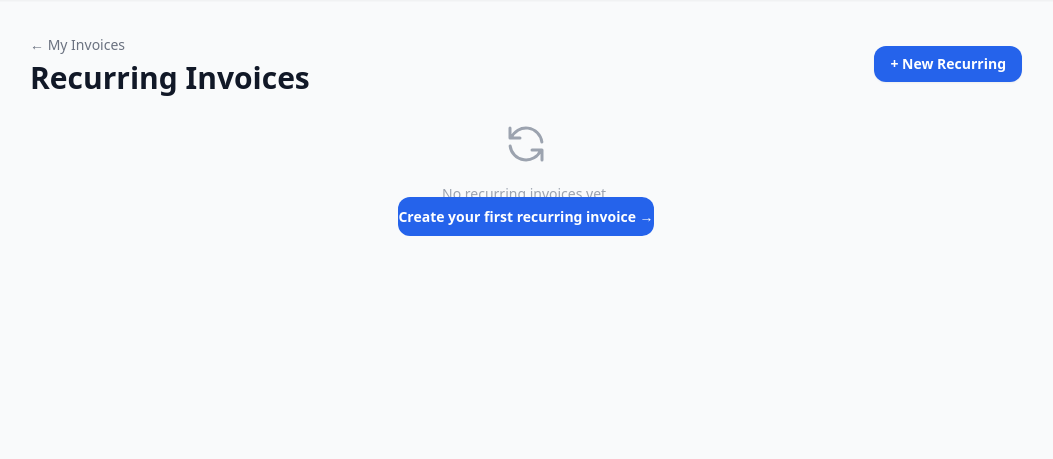
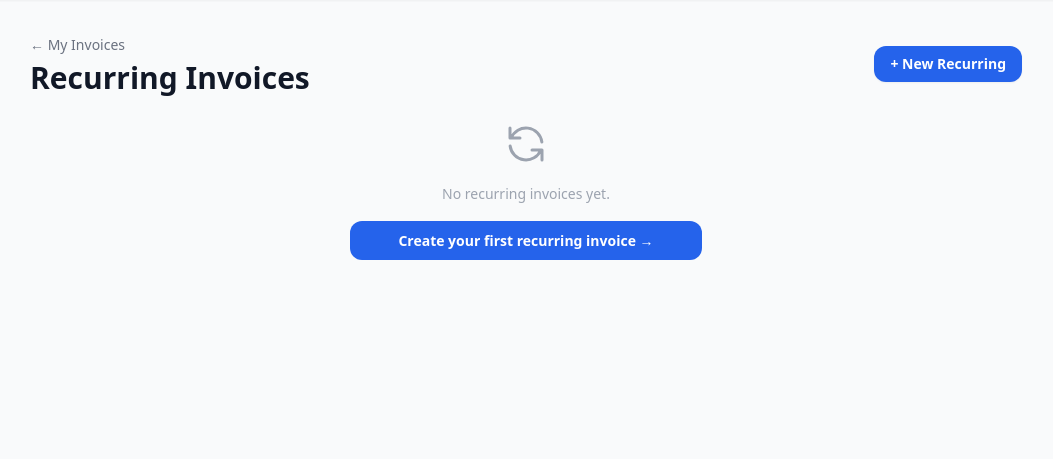
Before and after one commit to hollowc2/PDFBillr, a Flask app: template templates/dashboard/recurring_list.html in a window 1280 px wide. Shown: the part 61-520 px from the top of the page, without its empty margins (114-1167 px from the left). Run offline with Flask 3, Linux system fonts and the light colour scheme; the template is opened without the code that fills it, so the values that code supplies are empty.

Commit message:
Fix spacing and button padding on recurring invoices page
Co-Authored-By: Claude Sonnet 4.6 <noreply@anthropic.com>

```diff
--- a/templates/dashboard/recurring_form.html
+++ b/templates/dashboard/recurring_form.html
@@ -169,7 +169,7 @@
     </div>
   </div>
 
-  <div class="flex gap-3">
+  <div class="flex gap-3 pt-2">
     <button type="submit"
             class="px-6 py-2.5 rounded-xl bg-blue-600 hover:bg-blue-700 text-white font-semibold text-sm transition-colors shadow-sm">
       {{ 'Save Changes' if tmpl else 'Create Recurring Invoice' }}
--- a/templates/dashboard/recurring_list.html
+++ b/templates/dashboard/recurring_list.html
@@ -94,9 +94,10 @@
     <path stroke-linecap="round" stroke-linejoin="round" stroke-width="1.5"
       d="M4 4v5h.582m15.356 2A8.001 8.001 0 004.582 9m0 0H9m11 11v-5h-.581m0 0a8.003 8.003 0 01-15.357-2m15.357 2H15"/>
   </svg>
-  <p class="text-sm">No recurring invoices yet.</p>
+  <p class="text-sm mb-6">No recurring invoices yet.</p>
   <a href="{{ url_for('dashboard.recurring_new') }}"
-     class="inline-block mt-4 px-5 py-2.5 rounded-xl bg-blue-600 hover:bg-blue-700 text-white font-semibold text-sm transition-colors">
+     class="inline-block rounded-xl bg-blue-600 hover:bg-blue-700 text-white font-semibold text-sm transition-colors"
+     style="padding: 0.625rem 3rem;">
     Create your first recurring invoice →
   </a>
 </div>
```
